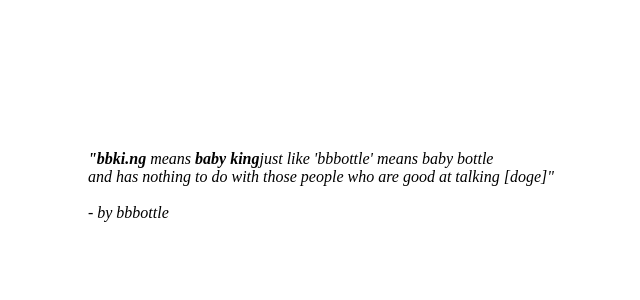
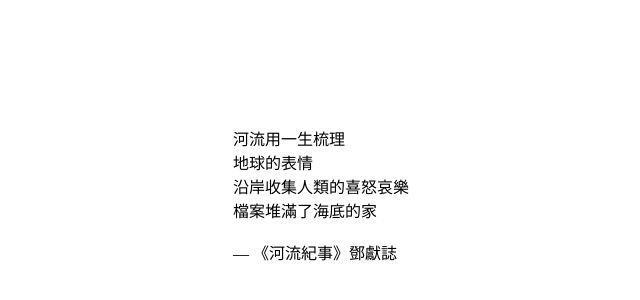
Before and after one commit to bbbottle/bbki.ng, a React (Vite) app: page / in a window 1280 px wide. Shown: the part 164-464 px from the top of the page, without its empty margins (319-959 px from the left). Built offline with nearby package versions, Linux system fonts and the light colour scheme.

Commit message:
feat: update content

```diff
--- a/index.html
+++ b/index.html
@@ -22,7 +22,7 @@
         flex-direction: column;
         margin: 0;
       }
-      cite {
+      blockquote {
         position: relative;
         top: -50px;
       }
--- a/src/description.tsx
+++ b/src/description.tsx
@@ -2,13 +2,17 @@ import React from "react";
 
 export const Description = () => {
   return (
-    <cite>
-      <b>"bbki.ng</b> means <b>baby king</b>
-      just like 'bbbottle' means baby bottle
+    <blockquote>
       <br />
-      and has nothing to do with those people who are good at talking [doge]"
       <br />
-      <br />- by bbbottle
-    </cite>
+      河流用一生梳理 <br />
+      地球的表情 <br />
+      沿岸收集人類的喜怒哀樂 <br />
+      檔案堆滿了海底的家 <br />
+      <br />
+      — 《河流紀事》鄧獻誌
+      <br />
+      <br />
+    </blockquote>
   );
 };
```
